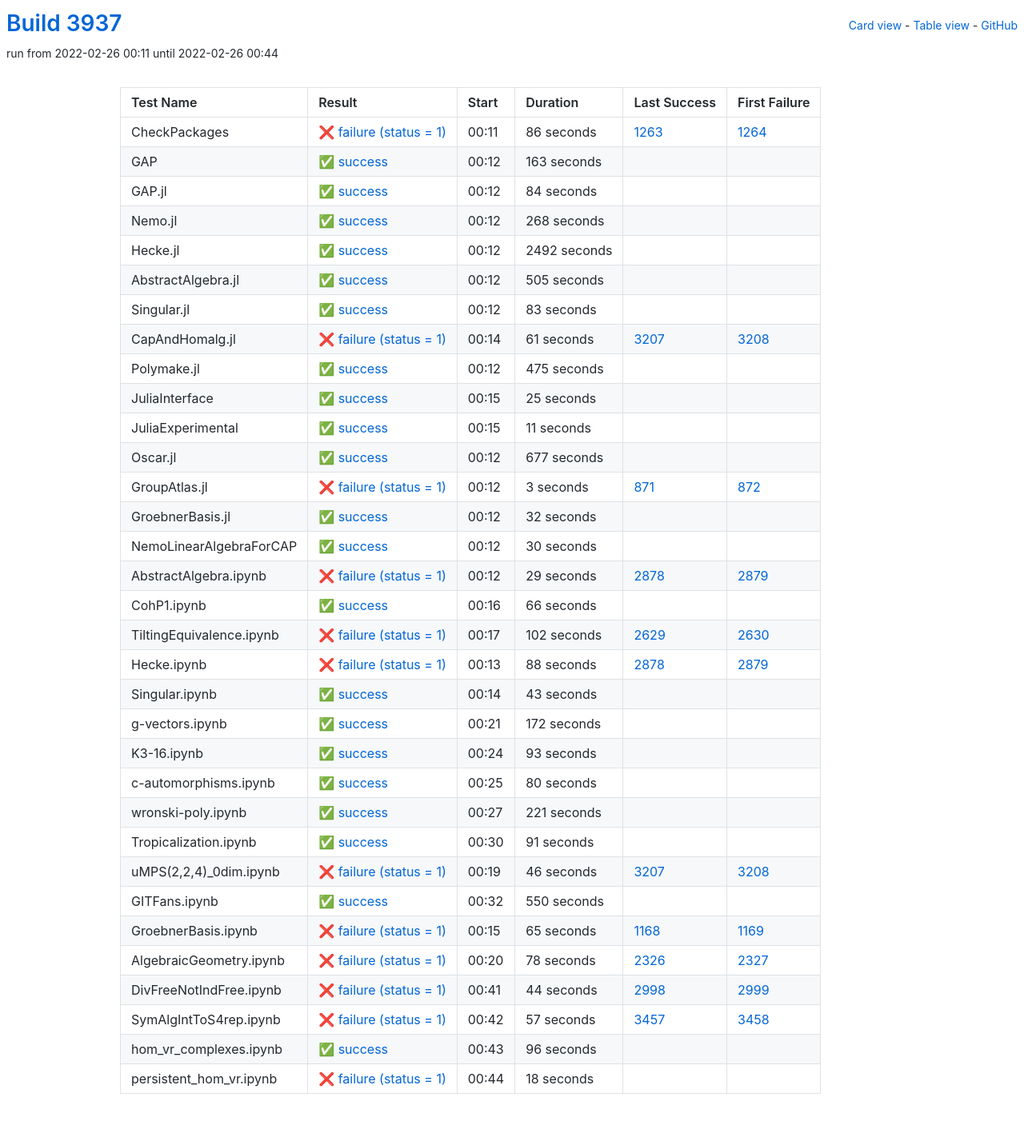
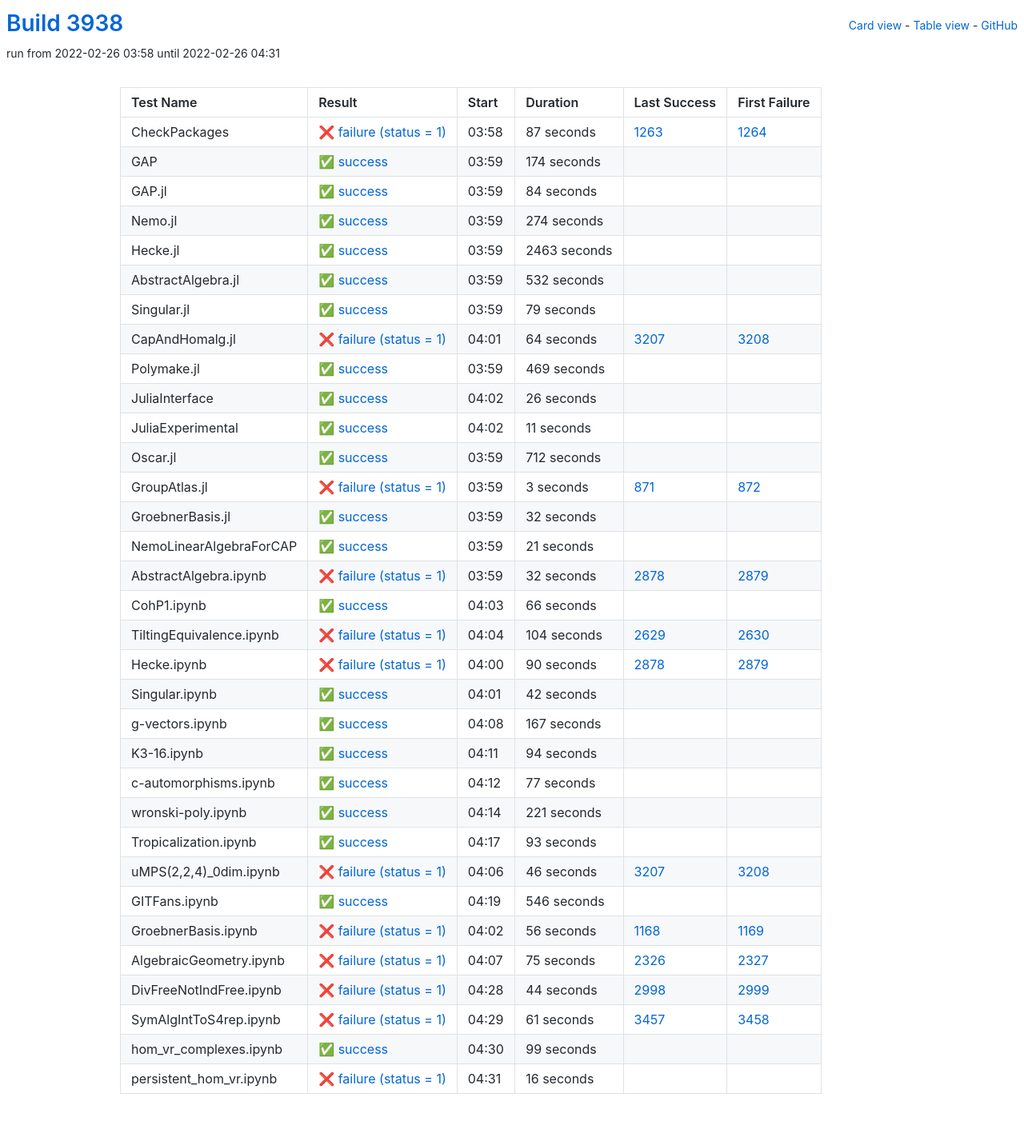
Before and after one commit to oscar-system/oscar-ci-status-stable, a Jekyll site: the page built from table.html, in a window 1280 px wide. Shown: the whole page at 80% size. Built offline with Jekyll 4.4.1, drawn with Linux system fonts in a browser that asks for light colours.

Commit message:
Build #3938

```diff
--- a/_data/ci.yml
+++ b/_data/ci.yml
@@ -1,6 +1,6 @@
 ---
-build: 3937
-build_url: https://oscarci.mathematik.uni-kl.de/job/oscar-stable/3937/
+build: 3938
+build_url: https://oscarci.mathematik.uni-kl.de/job/oscar-stable/3938/
 job: oscar-stable
 organization: oscar-system
 repo: oscar-ci-status-stable
@@ -8,32 +8,32 @@ repourl: https://github.com/oscar-system/oscar-ci-status-stable
 tests:
 - name: CheckPackages
   id: checkpackages
-  log: https://oscarci.mathematik.uni-kl.de/job/oscar-stable/3937/artifact/logs/build-3937/CheckPackages.log
-  start: 2022-02-26 00:11
+  log: https://oscarci.mathematik.uni-kl.de/job/oscar-stable/3938/artifact/logs/build-3938/CheckPackages.log
+  start: 2022-02-26 03:58
   success: false
   exitcode: 1
   status: failure
-  duration: 86
+  duration: 87
   last_success: 1263
   last_success_url: https://oscarci.mathematik.uni-kl.de/job/oscar-stable/1263/
   first_failure: 1264
   first_failure_url: https://oscarci.mathematik.uni-kl.de/job/oscar-stable/1264/
 - name: GAP
   id: gap
-  log: https://oscarci.mathematik.uni-kl.de/job/oscar-stable/3937/artifact/logs/build-3937/GAP.log
-  start: 2022-02-26 00:12
+  log: https://oscarci.mathematik.uni-kl.de/job/oscar-stable/3938/artifact/logs/build-3938/GAP.log
+  start: 2022-02-26 03:59
   success: true
   exitcode: 0
   status: success
-  duration: 163
+  duration: 174
   last_success: false
   last_success_url:
   first_failure: false
   first_failure_url:
 - name: GAP.jl
   id: gap-jl
-  log: https://oscarci.mathematik.uni-kl.de/job/oscar-stable/3937/artifact/logs/build-3937/GAP.jl.log
-  start: 2022-02-26 00:12
+  log: https://oscarci.mathematik.uni-kl.de/job/oscar-stable/3938/artifact/logs/build-3938/GAP.jl.log
+  start: 2022-02-26 03:59
   success: true
   exitcode: 0
   status: success
@@ -44,92 +44,92 @@ tests:
   first_failure_url:
 - name: Nemo.jl
   id: nemo-jl
-  log: https://oscarci.mathematik.uni-kl.de/job/oscar-stable/3937/artifact/logs/build-3937/Nemo.jl.log
-  start: 2022-02-26 00:12
+  log: https://oscarci.mathematik.uni-kl.de/job/oscar-stable/3938/artifact/logs/build-3938/Nemo.jl.log
+  start: 2022-02-26 03:59
   success: true
   exitcode: 0
   status: success
-  duration: 268
+  duration: 274
   last_success: false
   last_success_url:
   first_failure: false
   first_failure_url:
 - name: Hecke.jl
   id: hecke-jl
-  log: https://oscarci.mathematik.uni-kl.de/job/oscar-stable/3937/artifact/logs/build-3937/Hecke.jl.log
-  start: 2022-02-26 00:12
+  log: https://oscarci.mathematik.uni-kl.de/job/oscar-stable/3938/artifact/logs/build-3938/Hecke.jl.log
+  start: 2022-02-26 03:59
   success: true
   exitcode: 0
   status: success
-  duration: 2492
+  duration: 2463
   last_success: false
   last_success_url:
   first_failure: false
   first_failure_url:
 - name: AbstractAlgebra.jl
   id: abstractalgebra-jl
-  log: https://oscarci.mathematik.uni-kl.de/job/oscar-stable/3937/artifact/logs/build-3937/AbstractAlgebra.jl.log
-  start: 2022-02-26 00:12
+  log: https://oscarci.mathematik.uni-kl.de/job/oscar-stable/3938/artifact/logs/build-3938/AbstractAlgebra.jl.log
+  start: 2022-02-26 03:59
   success: true
   exitcode: 0
   status: success
-  duration: 505
+  duration: 532
   last_success: false
   last_success_url:
   first_failure: false
   first_failure_url:
 - name: Singular.jl
   id: singular-jl
-  log: https://oscarci.mathematik.uni-kl.de/job/oscar-stable/3937/artifact/logs/build-3937/Singular.jl.log
-  start: 2022-02-26 00:12
+  log: https://oscarci.mathematik.uni-kl.de/job/oscar-stable/3938/artifact/logs/build-3938/Singular.jl.log
+  start: 2022-02-26 03:59
   success: true
   exitcode: 0
   status: success
-  duration: 83
+  duration: 79
   last_success: false
   last_success_url:
   first_failure: false
   first_failure_url:
 - name: CapAndHomalg.jl
   id: capandhomalg-jl
-  log: https://oscarci.mathematik.uni-kl.de/job/oscar-stable/3937/artifact/logs/build-3937/CapAndHomalg.jl.log
-  start: 2022-02-26 00:14
+  log: https://oscarci.mathematik.uni-kl.de/job/oscar-stable/3938/artifact/logs/build-3938/CapAndHomalg.jl.log
+  start: 2022-02-26 04:01
   success: false
   exitcode: 1
   status: failure
-  duration: 61
+  duration: 64
   last_success: 3207
   last_success_url: https://oscarci.mathematik.uni-kl.de/job/oscar-stable/3207/
   first_failure: 3208
   first_failure_url: https://oscarci.mathematik.uni-kl.de/job/oscar-stable/3208/
 - name: Polymake.jl
   id: polymake-jl
-  log: https://oscarci.mathematik.uni-kl.de/job/oscar-stable/3937/artifact/logs/build-3937/Polymake.jl.log
-  start: 2022-02-26 00:12
+  log: https://oscarci.mathematik.uni-kl.de/job/oscar-stable/3938/artifact/logs/build-3938/Polymake.jl.log
+  start: 2022-02-26 03:59
   success: true
   exitcode: 0
   status: success
-  duration: 475
+  duration: 469
   last_success: false
   last_success_url:
   first_failure: false
   first_failure_url:
 - name: JuliaInterface
   id: juliainterface
-  log: https://oscarci.mathematik.uni-kl.de/job/oscar-stable/3937/artifact/logs/build-3937/JuliaInterface.log
-  start: 2022-02-26 00:15
+  log: https://oscarci.mathematik.uni-kl.de/job/oscar-stable/3938/artifact/logs/build-3938/JuliaInterface.log
+  start: 2022-02-26 04:02
   success: true
   exitcode: 0
   status: success
-  duration: 25
+  duration: 26
   last_success: false
   last_success_url:
   first_failure: false
   first_failure_url:
 - name: JuliaExperimental
   id: juliaexperimental
-  log: https://oscarci.mathematik.uni-kl.de/job/oscar-stable/3937/artifact/logs/build-3937/JuliaExperimental.log
-  start: 2022-02-26 00:15
+  log: https://oscarci.mathematik.uni-kl.de/job/oscar-stable/3938/artifact/logs/build-3938/JuliaExperimental.log
+  start: 2022-02-26 04:02
   success: true
   exitcode: 0
   status: success
@@ -140,20 +140,20 @@ tests:
   first_failure_url:
 - name: Oscar.jl
   id: oscar-jl
-  log: https://oscarci.mathematik.uni-kl.de/job/oscar-stable/3937/artifact/logs/build-3937/Oscar.jl.log
-  start: 2022-02-26 00:12
+  log: https://oscarci.mathematik.uni-kl.de/job/oscar-stable/3938/artifact/logs/build-3938/Oscar.jl.log
+  start: 2022-02-26 03:59
   success: true
   exitcode: 0
   status: success
-  duration: 677
+  duration: 712
   last_success: false
   last_success_url:
   first_failure: false
   first_failure_url:
 - name: GroupAtlas.jl
   id: groupatlas-jl
-  log: https://oscarci.mathematik.uni-kl.de/job/oscar-stable/3937/artifact/logs/build-3937/GroupAtlas.jl.log
-  start: 2022-02-26 00:12
+  log: https://oscarci.mathematik.uni-kl.de/job/oscar-stable/3938/artifact/logs/build-3938/GroupAtlas.jl.log
+  start: 2022-02-26 03:59
   success: false
   exitcode: 1
   status: failure
@@ -164,8 +164,8 @@ tests:
   first_failure_url: https://oscarci.mathematik.uni-kl.de/job/oscar-stable/872/
 - name: GroebnerBasis.jl
   id: groebnerbasis-jl
-  log: https://oscarci.mathematik.uni-kl.de/job/oscar-stable/3937/artifact/logs/build-3937/GroebnerBasis.jl.log
-  start: 2022-02-26 00:12
+  log: https://oscarci.mathematik.uni-kl.de/job/oscar-stable/3938/artifact/logs/build-3938/GroebnerBasis.jl.log
+  start: 2022-02-26 03:59
   success: true
   exitcode: 0
   status: success
@@ -176,32 +176,32 @@ tests:
   first_failure_url:
 - name: NemoLinearAlgebraForCAP
   id: nemolinearalgebraforcap
-  log: https://oscarci.mathematik.uni-kl.de/job/oscar-stable/3937/artifact/logs/build-3937/NemoLinearAlgebraForCAP.log
-  start: 2022-02-26 00:12
+  log: https://oscarci.mathematik.uni-kl.de/job/oscar-stable/3938/artifact/logs/build-3938/NemoLinearAlgebraForCAP.log
+  start: 2022-02-26 03:59
   success: true
   exitcode: 0
   status: success
-  duration: 30
+  duration: 21
   last_success: false
   last_success_url:
   first_failure: false
   first_failure_url:
 - name: AbstractAlgebra.ipynb
   id: abstractalgebra-ipynb
-  log: https://oscarci.mathematik.uni-kl.de/job/oscar-stable/3937/artifact/logs/build-3937/AbstractAlgebra.ipynb.log
-  start: 2022-02-26 00:12
+  log: https://oscarci.mathematik.uni-kl.de/job/oscar-stable/3938/artifact/logs/build-3938/AbstractAlgebra.ipynb.log
+  start: 2022-02-26 03:59
   success: false
   exitcode: 1
   status: failure
-  duration: 29
+  duration: 32
   last_success: 2878
   last_success_url: https://oscarci.mathematik.uni-kl.de/job/oscar-stable/2878/
   first_failure: 2879
   first_failure_url: https://oscarci.mathematik.uni-kl.de/job/oscar-stable/2879/
 - name: CohP1.ipynb
   id: cohp1-ipynb
-  log: https://oscarci.mathematik.uni-kl.de/job/oscar-stable/3937/artifact/logs/build-3937/CohP1.ipynb.log
-  start: 2022-02-26 00:16
+  log: https://oscarci.mathematik.uni-kl.de/job/oscar-stable/3938/artifact/logs/build-3938/CohP1.ipynb.log
+  start: 2022-02-26 04:03
   success: true
   exitcode: 0
   status: success
@@ -212,80 +212,80 @@ tests:
   first_failure_url:
 - name: TiltingEquivalence.ipynb
   id: tiltingequivalence-ipynb
-  log: https://oscarci.mathematik.uni-kl.de/job/oscar-stable/3937/artifact/logs/build-3937/TiltingEquivalence.ipynb.log
-  start: 2022-02-26 00:17
+  log: https://oscarci.mathematik.uni-kl.de/job/oscar-stable/3938/artifact/logs/build-3938/TiltingEquivalence.ipynb.log
+  start: 2022-02-26 04:04
   success: false
   exitcode: 1
   status: failure
-  duration: 102
+  duration: 104
   last_success: 2629
   last_success_url: https://oscarci.mathematik.uni-kl.de/job/oscar-stable/2629/
   first_failure: 2630
   first_failure_url: https://oscarci.mathematik.uni-kl.de/job/oscar-stable/2630/
 - name: Hecke.ipynb
   id: hecke-ipynb
-  log: https://oscarci.mathematik.uni-kl.de/job/oscar-stable/3937/artifact/logs/build-3937/Hecke.ipynb.log
-  start: 2022-02-26 00:13
+  log: https://oscarci.mathematik.uni-kl.de/job/oscar-stable/3938/artifact/logs/build-3938/Hecke.ipynb.log
+  start: 2022-02-26 04:00
   success: false
   exitcode: 1
   status: failure
-  duration: 88
+  duration: 90
   last_success: 2878
   last_success_url: https://oscarci.mathematik.uni-kl.de/job/oscar-stable/2878/
   first_failure: 2879
   first_failure_url: https://oscarci.mathematik.uni-kl.de/job/oscar-stable/2879/
 - name: Singular.ipynb
   id: singular-ipynb
-  log: https://oscarci.mathematik.uni-kl.de/job/oscar-stable/3937/artifact/logs/build-3937/Singular.ipynb.log
-  start: 2022-02-26 00:14
+  log: https://oscarci.mathematik.uni-kl.de/job/oscar-stable/3938/artifact/logs/build-3938/Singular.ipynb.log
+  start: 2022-02-26 04:01
   success: true
   exitcode: 0
   status: success
-  duration: 43
+  duration: 42
   last_success: false
   last_success_url:
   first_failure: false
   first_failure_url:
 - name: g-vectors.ipynb
   id: g-vectors-ipynb
-  log: https://oscarci.mathematik.uni-kl.de/job/oscar-stable/3937/artifact/logs/build-3937/g-vectors.ipynb.log
-  start: 2022-02-26 00:21
+  log: https://oscarci.mathematik.uni-kl.de/job/oscar-stable/3938/artifact/logs/build-3938/g-vectors.ipynb.log
+  start: 2022-02-26 04:08
   success: true
   exitcode: 0
   status: success
-  duration: 172
+  duration: 167
   last_success: false
   last_success_url:
   first_failure: false
   first_failure_url:
 - name: K3-16.ipynb
   id: k3-16-ipynb
-  log: https://oscarci.mathematik.uni-kl.de/job/oscar-stable/3937/artifact/logs/build-3937/K3-16.ipynb.log
-  start: 2022-02-26 00:24
+  log: https://oscarci.mathematik.uni-kl.de/job/oscar-stable/3938/artifact/logs/build-3938/K3-16.ipynb.log
+  start: 2022-02-26 04:11
   success: true
   exitcode: 0
   status: success
-  duration: 93
+  duration: 94
   last_success: false
   last_success_url:
   first_failure: false
   first_failure_url:
 - name: c-automorphisms.ipynb
   id: c-automorphisms-ipynb
-  log: https://oscarci.mathematik.uni-kl.de/job/oscar-stable/3937/artifact/logs/build-3937/c-automorphisms.ipynb.log
-  start: 2022-02-26 00:25
+  log: https://oscarci.mathematik.uni-kl.de/job/oscar-stable/3938/artifact/logs/build-3938/c-automorphisms.ipynb.log
+  start: 2022-02-26 04:12
   success: true
   exitcode: 0
   status: success
-  duration: 80
+  duration: 77
   last_success: false
   last_success_url:
   first_failure: false
   first_failure_url:
 - name: wronski-poly.ipynb
   id: wronski-poly-ipynb
-  log: https://oscarci.mathematik.uni-kl.de/job/oscar-stable/3937/artifact/logs/build-3937/wronski-poly.ipynb.log
-  start: 2022-02-26 00:27
+  log: https://oscarci.mathematik.uni-kl.de/job/oscar-stable/3938/artifact/logs/build-3938/wronski-poly.ipynb.log
+  start: 2022-02-26 04:14
   success: true
   exitcode: 0
   status: success
@@ -296,20 +296,20 @@ tests:
   first_failure_url:
 - name: Tropicalization.ipynb
   id: tropicalization-ipynb
-  log: https://oscarci.mathematik.uni-kl.de/job/oscar-stable/3937/artifact/logs/build-3937/Tropicalization.ipynb.log
-  start: 2022-02-26 00:30
+  log: https://oscarci.mathematik.uni-kl.de/job/oscar-stable/3938/artifact/logs/build-3938/Tropicalization.ipynb.log
+  start: 2022-02-26 04:17
   success: true
   exitcode: 0
   status: success
-  duration: 91
+  duration: 93
   last_success: false
   last_success_url:
   first_failure: false
   first_failure_url:
 - name: uMPS(2,2,4)_0dim.ipynb
   id: umps-2-2-4-0dim-ipynb
-  log: https://oscarci.mathematik.uni-kl.de/job/oscar-stable/3937/artifact/logs/build-3937/uMPS-2-2-4-_0dim.ipynb.log
-  start: 2022-02-26 00:19
+  log: https://oscarci.mathematik.uni-kl.de/job/oscar-stable/3938/artifact/logs/build-3938/uMPS-2-2-4-_0dim.ipynb.log
+  start: 2022-02-26 04:06
   success: false
   exitcode: 1
   status: failure
@@ -320,44 +320,44 @@ tests:
   first_failure_url: https://oscarci.mathematik.uni-kl.de/job/oscar-stable/3208/
 - name: GITFans.ipynb
   id: gitfans-ipynb
-  log: https://oscarci.mathematik.uni-kl.de/job/oscar-stable/3937/artifact/logs/build-3937/GITFans.ipynb.log
-  start: 2022-02-26 00:32
+  log: https://oscarci.mathematik.uni-kl.de/job/oscar-stable/3938/artifact/logs/build-3938/GITFans.ipynb.log
+  start: 2022-02-26 04:19
   success: true
   exitcode: 0
   status: success
-  duration: 550
+  duration: 546
   last_success: false
   last_success_url:
   first_failure: false
   first_failure_url:
 - name: GroebnerBasis.ipynb
   id: groebnerbasis-ipynb
-  log: https://oscarci.mathematik.uni-kl.de/job/oscar-stable/3937/artifact/logs/build-3937/GroebnerBasis.ipynb.log
-  start: 2022-02-26 00:15
+  log: https://oscarci.mathematik.uni-kl.de/job/oscar-stable/3938/artifact/logs/build-3938/GroebnerBasis.ipynb.log
+  start: 2022-02-26 04:02
   success: false
   exitcode: 1
   status: failure
-  duration: 65
+  duration: 56
   last_success: 1168
   last_success_url: https://oscarci.mathematik.uni-kl.de/job/oscar-stable/1168/
   first_failure: 1169
   first_failure_url: https://oscarci.mathematik.uni-kl.de/job/oscar-stable/1169/
 - name: AlgebraicGeometry.ipynb
   id: algebraicgeometry-ipynb
-  log: https://oscarci.mathematik.uni-kl.de/job/oscar-stable/3937/artifact/logs/build-3937/AlgebraicGeometry.ipynb.log
-  start: 2022-02-26 00:20
+  log: https://oscarci.mathematik.uni-kl.de/job/oscar-stable/3938/artifact/logs/build-3938/AlgebraicGeometry.ipynb.log
+  start: 2022-02-26 04:07
   success: false
   exitcode: 1
   status: failure
-  duration: 78
+  duration: 75
   last_success: 2326
   last_success_url: https://oscarci.mathematik.uni-kl.de/job/oscar-stable/2326/
   first_failure: 2327
   first_failure_url: https://oscarci.mathematik.uni-kl.de/job/oscar-stable/2327/
 - name: DivFreeNotIndFree.ipynb
   id: divfreenotindfree-ipynb
-  log: https://oscarci.mathematik.uni-kl.de/job/oscar-stable/3937/artifact/logs/build-3937/DivFreeNotIndFree.ipynb.log
-  start: 2022-02-26 00:41
+  log: https://oscarci.mathematik.uni-kl.de/job/oscar-stable/3938/artifact/logs/build-3938/DivFreeNotIndFree.ipynb.log
+  start: 2022-02-26 04:28
   success: false
   exitcode: 1
   status: failure
@@ -368,36 +368,36 @@ tests:
   first_failure_url: https://oscarci.mathematik.uni-kl.de/job/oscar-stable/2999/
 - name: SymAlgIntToS4rep.ipynb
   id: symalginttos4rep-ipynb
-  log: https://oscarci.mathematik.uni-kl.de/job/oscar-stable/3937/artifact/logs/build-3937/SymAlgIntToS4rep.ipynb.log
-  start: 2022-02-26 00:42
+  log: https://oscarci.mathematik.uni-kl.de/job/oscar-stable/3938/artifact/logs/build-3938/SymAlgIntToS4rep.ipynb.log
+  start: 2022-02-26 04:29
   success: false
   exitcode: 1
   status: failure
-  duration: 57
+  duration: 61
   last_success: 3457
   last_success_url: https://oscarci.mathematik.uni-kl.de/job/oscar-stable/3457/
   first_failure: 3458
   first_failure_url: https://oscarci.mathematik.uni-kl.de/job/oscar-stable/3458/
 - name: hom_vr_complexes.ipynb
   id: hom-vr-complexes-ipynb
-  log: https://oscarci.mathematik.uni-kl.de/job/oscar-stable/3937/artifact/logs/build-3937/hom_vr_complexes.ipynb.log
-  start: 2022-02-26 00:43
+  log: https://oscarci.mathematik.uni-kl.de/job/oscar-stable/3938/artifact/logs/build-3938/hom_vr_complexes.ipynb.log
+  start: 2022-02-26 04:30
   success: true
   exitcode: 0
   status: success
-  duration: 96
+  duration: 99
   last_success: false
   last_success_url:
   first_failure: false
   first_failure_url:
 - name: persistent_hom_vr.ipynb
   id: persistent-hom-vr-ipynb
-  log: https://oscarci.mathematik.uni-kl.de/job/oscar-stable/3937/artifact/logs/build-3937/persistent_hom_vr.ipynb.log
-  start: 2022-02-26 00:44
+  log: https://oscarci.mathematik.uni-kl.de/job/oscar-stable/3938/artifact/logs/build-3938/persistent_hom_vr.ipynb.log
+  start: 2022-02-26 04:31
   success: false
   exitcode: 1
   status: failure
-  duration: 18
+  duration: 16
   last_success: false
   last_success_url:
   first_failure: false
```
Also changed, not shown: README.md.
